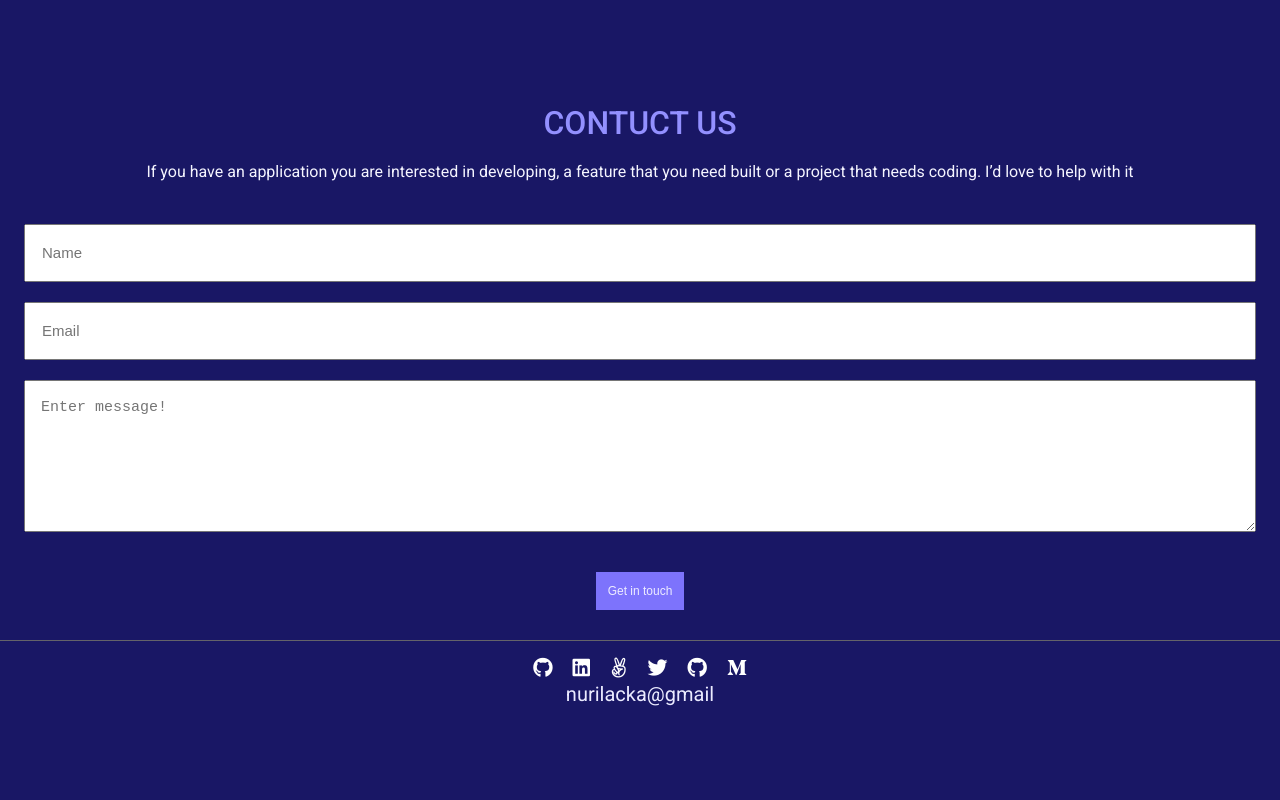
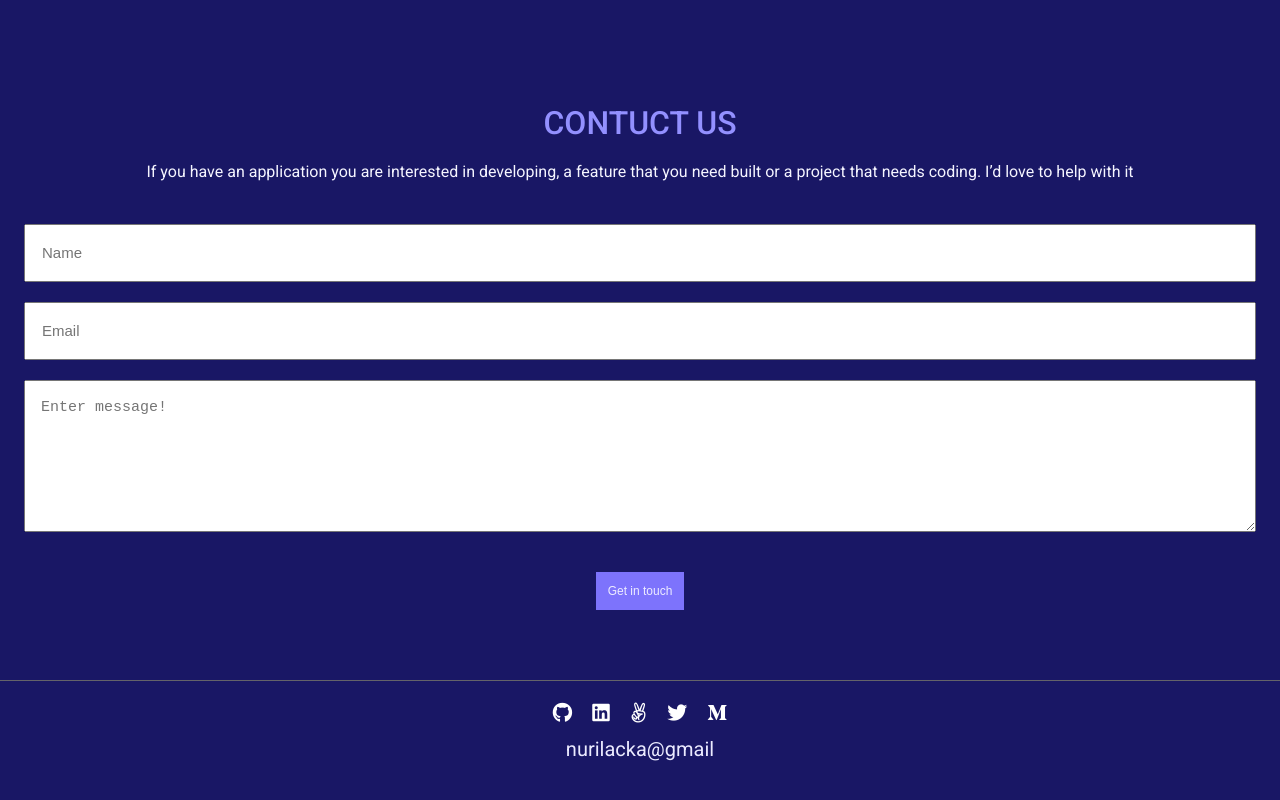
Before and after one commit to Nuri1977/my-portfolio, a plain HTML site: page index.html in a window 1280 px wide. Shown: the part 4943-5743 px from the top of the page. Before the commit the page ends 5691 px from the top, so only its background shows below. Drawn offline with Linux system fonts and the light colour scheme.

Commit message:
Add styles to buttom-navigation part2

```diff
--- a/index.html
+++ b/index.html
@@ -187,7 +187,6 @@
       <li><a href="#" ><i class="fab fa-linkedin"></i></a></li>
       <li><a href="#" ><i class="fab fa-angellist"></i></a></li>
       <li><a href="#" ><i class="fab fa-twitter"></i></a></li>
-      <li><a href="#" ><i class="fab fa-github"></i></a></li>
       <li><a href="#" ><i class="fab fa-medium-m"></i></a></li>
     </ul>
     <h3 class="email-title">nurilacka@gmail</h3>
--- a/styles.css
+++ b/styles.css
@@ -403,7 +403,7 @@ hr {
 
 /* Bottom navigation */
 .bottom-divider hr {
-  margin: 0;
+  margin: 40px 0 20px 0;
 }
 
 .bottom-nav {
@@ -422,4 +422,6 @@ hr {
   line-height: 28px;
   color: #ebebff;
   text-align: center;
+  padding: 5px;
+  margin-top: 5px;
 }
```
